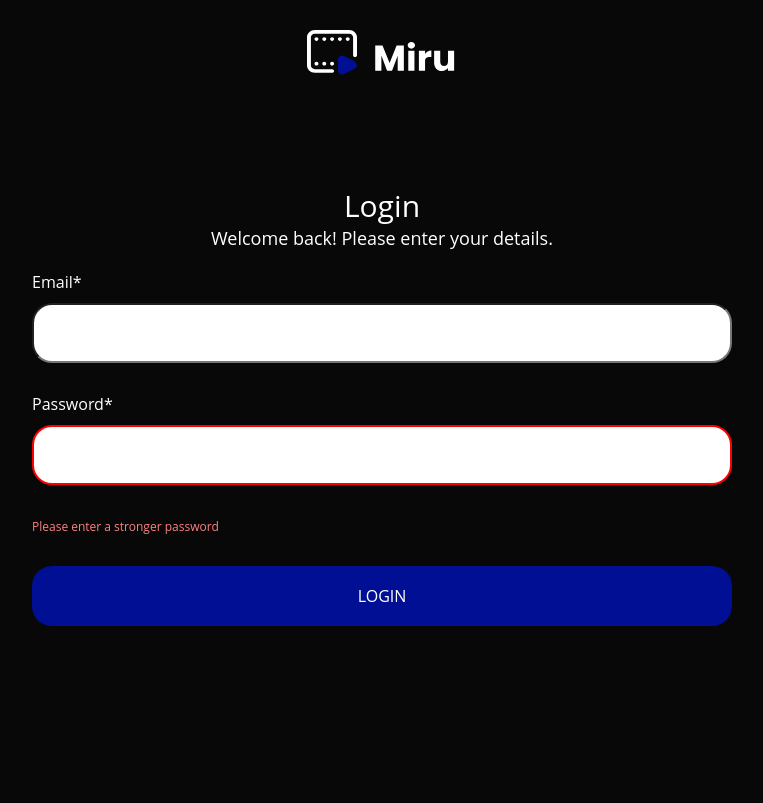
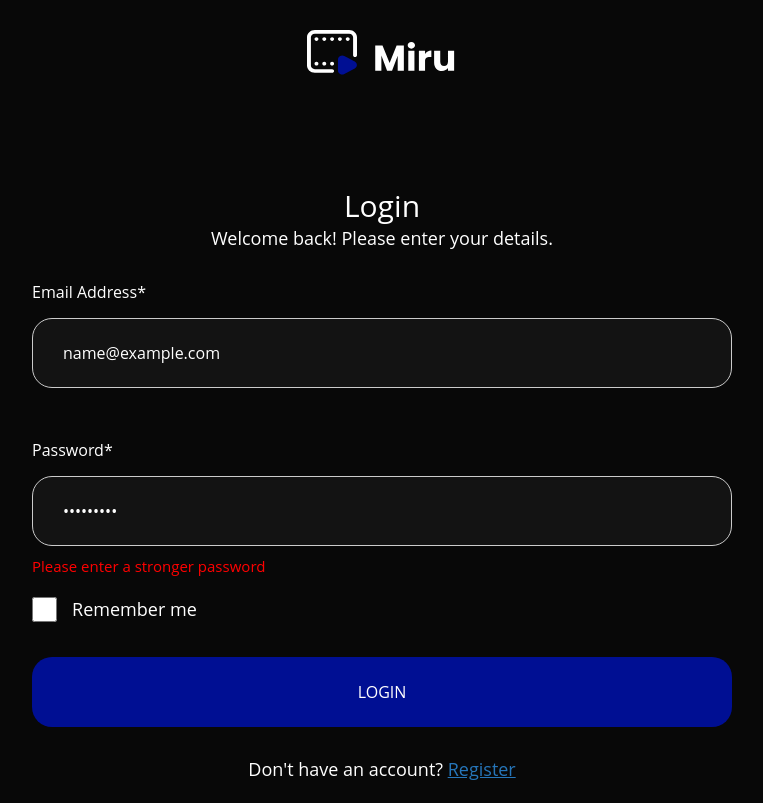
Before and after one commit to theeeia/movies-react, a React (Create React App) app: page /login in a window 1280 px wide. Both pictures are taken after typing "name@example.com", "Sample123" into the empty fields and a click on the button "LOGIN". Shown: the whole page, without its empty margins (258-1021 px from the left). Built offline with nearby package versions, Linux system fonts and the light colour scheme.

Commit message:
Register and login component styling

```diff
--- /dev/null
+++ b/src/components/FormCheckbox.tsx
@@ -0,0 +1,21 @@
+import { useField } from 'formik'
+import React from 'react'
+
+export default function FormCheckbox(props: any) {
+    const {label, ...properties} = props
+
+    const [field, meta] = useField(properties)
+    return (
+        <>
+            <div className="form_checkbox">
+                <input
+                {...field}
+                {...properties}
+                className={"form_checkbox--input"}
+                />
+                <p className='form_checkbox--label'>{label}</p>
+            </div>
+
+        </>
+    )
+}
--- a/src/components/FormInput.tsx
+++ b/src/components/FormInput.tsx
@@ -8,12 +8,15 @@ export default function FormInput(props: any) {
     return (
         <>
             <label htmlFor={label} className="form_label">{label}*</label>
-                <input
+
+            <input
                 {...field}
-                {...props}
-                className={"form_input " + meta.touched && meta.error ? "form_input--error" : ""}
+                {...properties}
+                className={`form_input  ${ meta.touched && meta.error ? "form_input--error" : ""}`}
             />
-            {meta.touched && meta.error && <p className="form_error">{meta.error}</p>}
+
+            {(meta.touched && meta.error) ? <p className="form_error">{meta.error}</p> : <p className="form_error form_error--hidden">Error</p> }
+
         </>
     )
 }
--- a/src/components/Login.tsx
+++ b/src/components/Login.tsx
@@ -1,5 +1,7 @@
 import { Form, Formik } from 'formik'
+import { Link } from 'react-router-dom';
 import { loginSchema } from '../schemas/schema';
+import FormCheckbox from './FormCheckbox';
 import FormInput from './FormInput';
 
 const onSubmit = () =>{
@@ -8,25 +10,23 @@ const onSubmit = () =>{
 
 
 export default function Login() {
-
-
     return (
         <>
             <div className='form_title'>
-            <h1 className='form_title'>Login</h1>
+                <h1 className=''>Login</h1>
                 <p>Welcome back! Please enter your details.</p>
             </div>
 
 
             <Formik
-            initialValues={{firstName:"", lastName:"", email:"", password:"", confirmPassword:""}}
+                initialValues={{email:"", password:"", rememberMe: false}}
                 validationSchema={loginSchema}
                 onSubmit={onSubmit}
             >
                 {({isSubmitting})=> (
                     <Form className='form'>
                         <FormInput
-                        label="Email"
+                            label="Email Address"
                             name="email"
                             type="email"
                             placeholder="Enter your email"
@@ -37,14 +37,20 @@ export default function Login() {
                             type="password"
                             placeholder="Enter your password"
                         />
+                        <FormCheckbox
+                            label="Remember me"
+                            name="rememberMe"
+                            type="checkbox"
+                        />
+
                         <button disabled={isSubmitting} type="submit" className='btn_submit txt--uppercase'>
                             login
                         </button>
+
+                        <p className='txt--center '>Don't have an account? <Link to={"/register"} className="txt--underline">Register</Link></p>
                     </Form>
                 )}
             </Formik>
         </>
-
     );
-
 }
--- a/src/components/Register.tsx
+++ b/src/components/Register.tsx
@@ -1,5 +1,7 @@
 import { Form, Formik} from 'formik';
+import { Link } from 'react-router-dom';
 import { registerSchema } from '../schemas/schema';
+import FormCheckbox from './FormCheckbox';
 import FormInput from './FormInput';
 
 const onSubmit = () => {
@@ -18,7 +20,7 @@ export default function Register() {
     return (
         <>
             <div className='form_title'>
-                <h1 className='form_title'>Register</h1>
+                <h1 className=''>Register</h1>
                 <p>Create account to start using <b>Miru.</b></p>
             </div>
 
@@ -43,7 +45,7 @@ export default function Register() {
                             placeholder="Enter your last name"
                         />
                         <FormInput
-                            label="Email"
+                            label="Email Address"
                             name="email"
                             type="email"
                             placeholder="Enter your email"
@@ -60,9 +62,17 @@ export default function Register() {
                             type="Password"
                             placeholder="Confirm your password"
                         />
+                        <FormCheckbox
+                            label="Remember me"
+                            name="rememberMe"
+                            type="checkbox"
+                         />
+
                         <button disabled={isSubmitting} type="submit" className='btn_submit'>
                             Register
                         </button>
+
+                        <p className='txt--center '>You already have an account? <Link to={"/login"} className="txt--underline">Login</Link></p>
                     </Form>
                 )}
             </Formik>
--- a/src/components/SignIn.tsx
+++ b/src/components/SignIn.tsx
@@ -3,8 +3,6 @@ import Login from './Login'
 import Register from './Register'
 
 export default function SignIn(props: any) {
-    console.log(props.type)
-
     return (
         <>
             <svg width="150" height="55" viewBox="0 0 150 55" fill="none" xmlns="http://www.w3.org/2000/svg">
--- a/src/scss/3-basics/_input.scss
+++ b/src/scss/3-basics/_input.scss
@@ -1,3 +1,10 @@
 /*----------------------------------------------------------------------------*/
 /*#INPUT STYLE*/
 /*----------------------------------------------------------------------------*/
+
+
+
+input:-webkit-autofill,
+  input:-webkit-autofill:focus {
+    transition: background-color 600000s 0s, color 600000s 0s;
+  }
--- a/src/scss/5-components/_login.scss
+++ b/src/scss/5-components/_login.scss
@@ -7,40 +7,75 @@ svg {
   margin: 30px auto 100px auto;
 }
 
-
 .form {
   color: white;
   width: 100%;
   max-width: 700px;
   margin: auto;
+  font-size: 16px;
 
-  &_label { color: white; }
+  &_label { color: white;  }
 
   &_error {
-    color: #fc8181;
-    font-size: 0.75rem;
+    color: red;
+    font-size: 15px;
     text-align: left;
-    margin-top: 0.25rem;
+    margin-top: -20px;
+
+    &--hidden {
+      visibility: hidden;
+    }
   }
+
+  &_checkbox {
+    display: flex;
+    align-content: center;
+
+  }
+  &_checkbox--input {
+    height: 25px;
+    width: 25px;
+    align-items: center;
+    accent-color: #131313;
+    margin-right: 15px;
+  }
+  &_checkbox--label {
+
+  }
+
   &_input--error{
     border: solid 2px red;
+  }
+
+  &_input:nth-child(1) {
+    color: red;
+    background-color: red;
   }
 
   &_title {
     text-align: center;
     color: white;
+    margin-bottom: 30px;
   }
 
-  input, button,label {
+  &_input, button,label {
     width: 100%;
     max-width: 700px;
   }
 
-  input, button{
-    height: 60px;
+  &_input, button{
+    height: 70px;
     margin-bottom: 30px;
-    margin-top: 10px;
+    margin-top: 15px;
     border-radius: 20px;
+  }
+
+  &_input {
+    padding-left: 30px;
+    background-color: #131313;
+    color: white;
+    border: 1px solid #CBCBCB;
+    font-size: 16px;
   }
 
 
```
Lines whose indentation alone changed are shown as unchanged.
